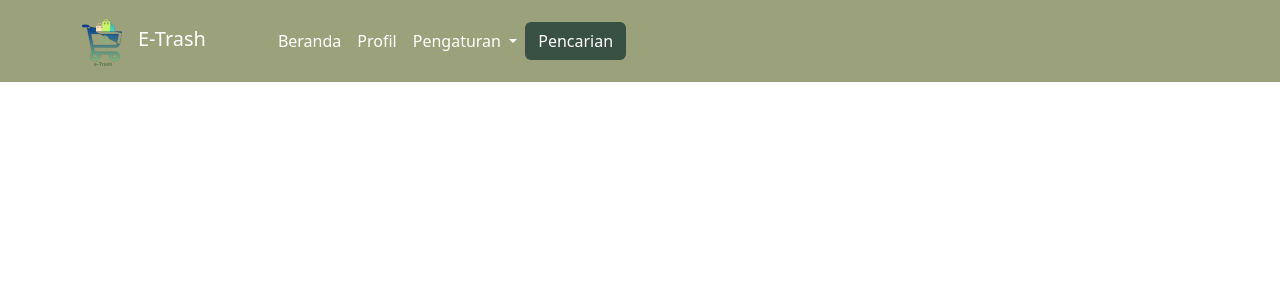
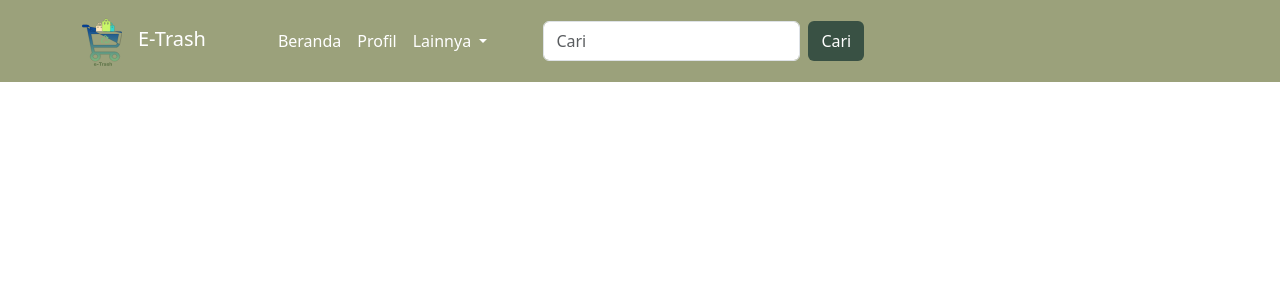
Before and after one commit to hikmatunrifka/aplikasi-e-t, a PHP site: page /beranda.php in a window 1280 px wide. Shown: the top 300 px of the page. Run offline with PHP 8.4, Linux system fonts and the light colour scheme; data that the repository does not hold is empty.

Commit message:
perbaikan navabar

```diff
--- a/navbar.php
+++ b/navbar.php
@@ -24,16 +24,19 @@
         </li>
         <li class="nav-item dropdown ">
           <a class="nav-link dropdown-toggle text-white" href="#" role="button" data-bs-toggle="dropdown" aria-expanded="false">
-            Pengaturan
+            Lainnya
           </a>
           <ul class="dropdown-menu">
             <li><a class="dropdown-item" href="halamanbantuan.php">Bantuan</a></li>
             <li><a class="dropdown-item" href="halamantentang.php">Tentang</a></li>
-            <li><a class="dropdown-item" href="akun.php">Akun</a></li>
+            <li><a class="dropdown-item" href="akun.php">Keluar</a></li>
           </ul>
         </li>
-      </ul>
-        <a href="pencarian.php"><button class="btn text-white me-5" style="background-color: #395144;" type="submit">Pencarian</button></a>
+
+        <form class="d-flex ms-5" role="search">
+        <input class="form-control me-2" type="search" placeholder="Cari" aria-label="Search">
+        <button class="btn text-white " style="background-color: #395144;" type="submit">Cari</button>
+      </form>
     </div>
   </div>
 </nav>
```
